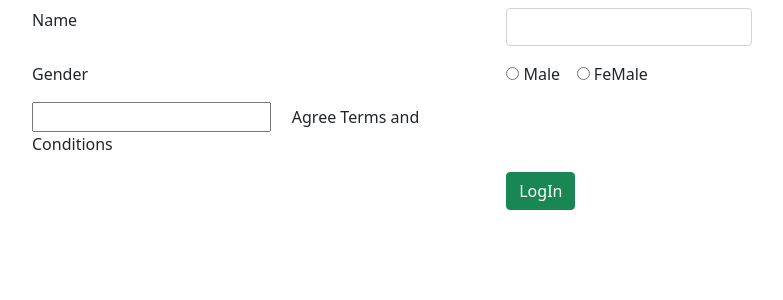
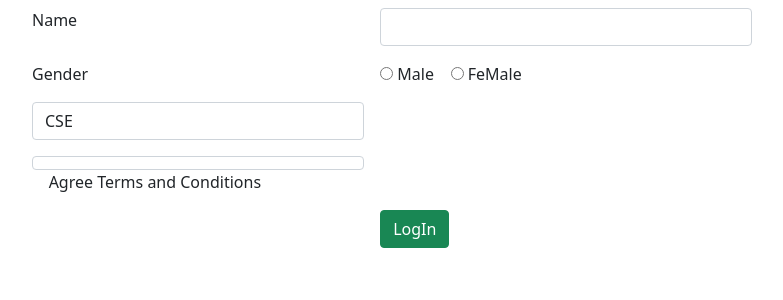
Before and after one commit to anishpdm/Demo-App-for-Selenium-Testing, a PHP site: page / in a window 1280 px wide. Shown: the top 300 px of the page, without its empty margins (248-1031 px from the left). Run offline with PHP 8.4, Linux system fonts and the light colour scheme.

Commit message:
first commit

```diff
--- a/index.php
+++ b/index.php
@@ -28,7 +28,20 @@
                             <td> <input type="radio" value="Male" name="gen"> Male &nbsp;&nbsp;&nbsp;<input type="radio" value="Female" name="gen"> FeMale </td>
                         </tr>
                         <tr>
-                            <td> <input type="text" class="checkbox"> &nbsp;&nbsp;&nbsp; Agree Terms and Conditions </td>
+                            <td> <select name="branch" class="form-control">
+
+                                    <option value="CSE"> CSE</option>
+                                    <option value="ME"> ME</option>
+                                    <option value="CSE"> EEE </option>
+                                    <option value="CSE"> EC </option>
+
+                                </select> </td>
+                            <td> </td>
+                        </tr>
+
+
+                        <tr>
+                            <td> <input type="checkbox" class="form-control"> &nbsp;&nbsp;&nbsp; Agree Terms and Conditions </td>
                             <td> </td>
                         </tr>
                         <tr>
```
